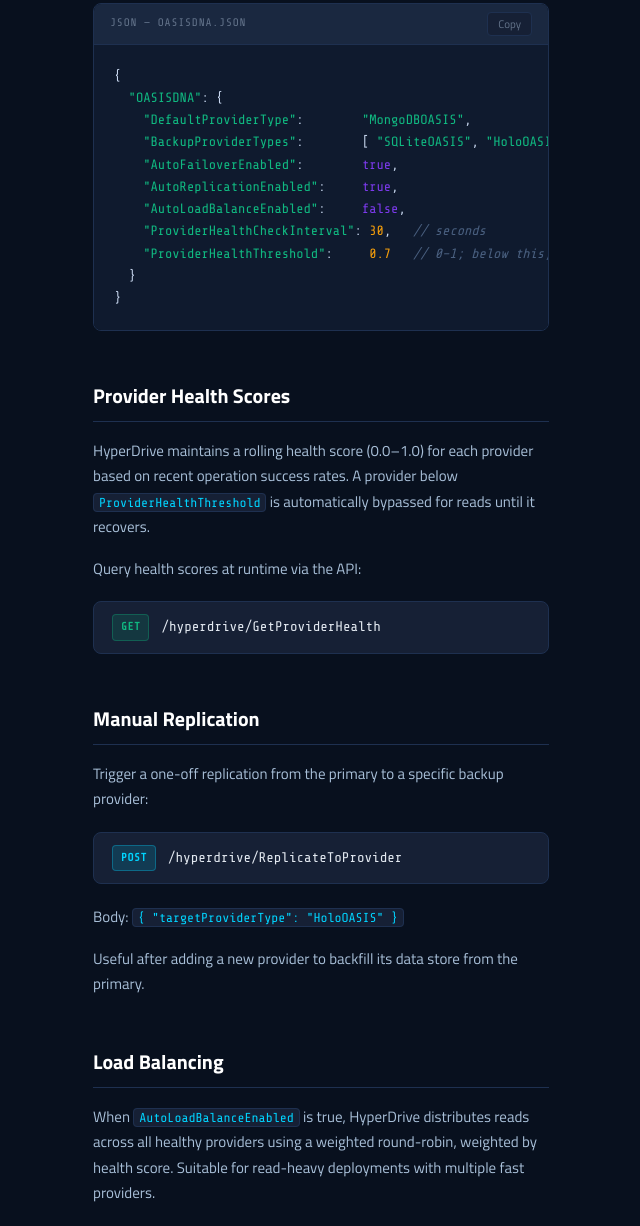
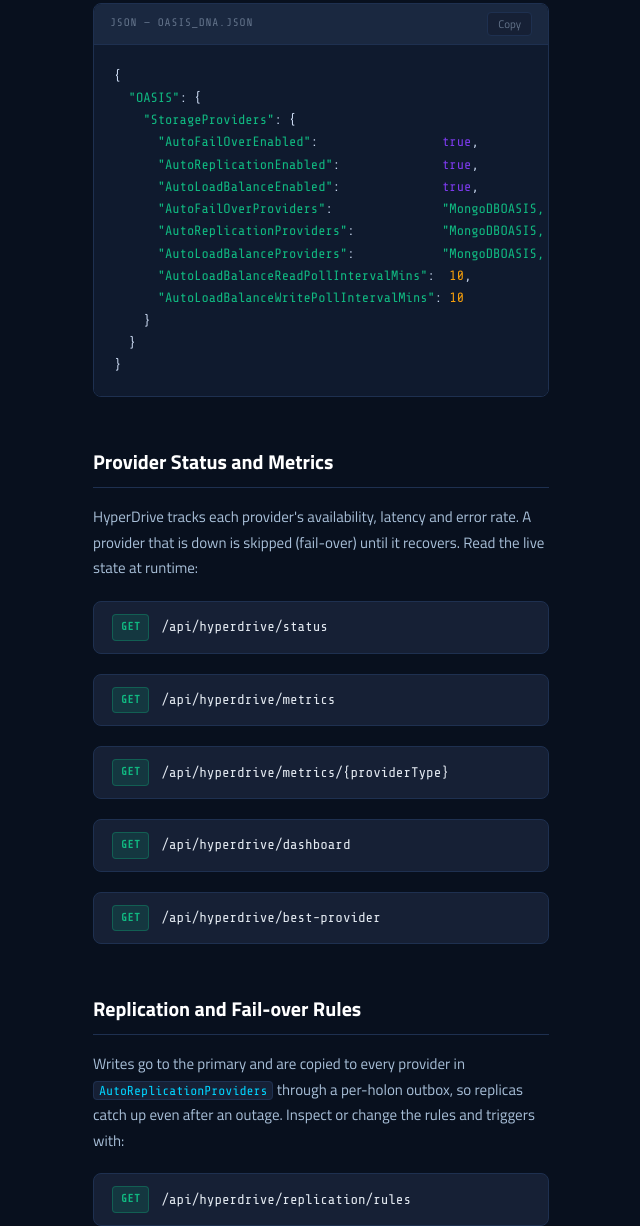
Before and after one commit to NextGenSoftwareUK/OASISDocsWebsite, a website: page providers/hyperdrive.html in a window 1280 px wide. Shown: the part 867-2093 px from the top of the page, without its empty margins (491-1131 px from the left). Drawn offline with nearby package versions, Linux system fonts and the light colour scheme.

Commit message:
Fix HyperDrive DNA keys and endpoints, SDK init samples, hosts and versions
- HyperDrive: real OASIS_DNA StorageProviders keys, real /api/hyperdrive
  status/metrics/rules endpoints, plain round-robin, outbox and replica set.
- WEB4 SDK: import { OASISClient }, api.web4 host, auth.login / setToken.
- WEB5 SDK: separate STARClient on api.starnet (it does not re-export WEB4).
- .NET 10, ONODE.Core casing, SQLLiteDBOASIS package name, api.web4 base URL.

```diff
--- a/providers/hyperdrive.html
+++ b/providers/hyperdrive.html
@@ -77,33 +77,41 @@
 
     <h2 id="configuration">Configuration</h2>
     <div class="code-block">
-      <div class="code-block-header"><span class="code-lang">json — OASISDNA.json</span><button class="copy-btn">Copy</button></div>
+      <div class="code-block-header"><span class="code-lang">json — OASIS_DNA.json</span><button class="copy-btn">Copy</button></div>
       <pre>{
-  <span class="str">"OASISDNA"</span>: {
-    <span class="str">"DefaultProviderType"</span>:        <span class="str">"MongoDBOASIS"</span>,
-    <span class="str">"BackupProviderTypes"</span>:        [ <span class="str">"SQLiteOASIS"</span>, <span class="str">"HoloOASIS"</span> ],
-    <span class="str">"AutoFailoverEnabled"</span>:        <span class="kw">true</span>,
-    <span class="str">"AutoReplicationEnabled"</span>:     <span class="kw">true</span>,
-    <span class="str">"AutoLoadBalanceEnabled"</span>:     <span class="kw">false</span>,
-    <span class="str">"ProviderHealthCheckInterval"</span>: <span class="num">30</span>,   <span class="cmt">// seconds</span>
-    <span class="str">"ProviderHealthThreshold"</span>:     <span class="num">0.7</span>   <span class="cmt">// 0–1; below this, provider is bypassed</span>
+  <span class="str">"OASIS"</span>: {
+    <span class="str">"StorageProviders"</span>: {
+      <span class="str">"AutoFailOverEnabled"</span>:                 <span class="kw">true</span>,
+      <span class="str">"AutoReplicationEnabled"</span>:              <span class="kw">true</span>,
+      <span class="str">"AutoLoadBalanceEnabled"</span>:              <span class="kw">true</span>,
+      <span class="str">"AutoFailOverProviders"</span>:               <span class="str">"MongoDBOASIS, SQLLiteDBOASIS, Neo4jOASIS"</span>,
+      <span class="str">"AutoReplicationProviders"</span>:            <span class="str">"MongoDBOASIS, SQLLiteDBOASIS, Neo4jOASIS"</span>,
+      <span class="str">"AutoLoadBalanceProviders"</span>:            <span class="str">"MongoDBOASIS, SQLLiteDBOASIS, Neo4jOASIS"</span>,
+      <span class="str">"AutoLoadBalanceReadPollIntervalMins"</span>:  <span class="num">10</span>,
+      <span class="str">"AutoLoadBalanceWritePollIntervalMins"</span>: <span class="num">10</span>
+    }
   }
 }</pre>
     </div>
 
-    <h2 id="health-scores">Provider Health Scores</h2>
-    <p>HyperDrive maintains a rolling health score (0.0–1.0) for each provider based on recent operation success rates. A provider below <code>ProviderHealthThreshold</code> is automatically bypassed for reads until it recovers.</p>
-    <p>Query health scores at runtime via the API:</p>
-    <div class="endpoint"><span class="method method-get">GET</span><span class="endpoint-path">/hyperdrive/GetProviderHealth</span></div>
+    <h2 id="health-scores">Provider Status and Metrics</h2>
+    <p>HyperDrive tracks each provider's availability, latency and error rate. A provider that is down is skipped (fail-over) until it recovers. Read the live state at runtime:</p>
+    <div class="endpoint"><span class="method method-get">GET</span><span class="endpoint-path">/api/hyperdrive/status</span></div>
+    <div class="endpoint"><span class="method method-get">GET</span><span class="endpoint-path">/api/hyperdrive/metrics</span></div>
+    <div class="endpoint"><span class="method method-get">GET</span><span class="endpoint-path">/api/hyperdrive/metrics/{providerType}</span></div>
+    <div class="endpoint"><span class="method method-get">GET</span><span class="endpoint-path">/api/hyperdrive/dashboard</span></div>
+    <div class="endpoint"><span class="method method-get">GET</span><span class="endpoint-path">/api/hyperdrive/best-provider</span></div>
 
-    <h2 id="manual-replication">Manual Replication</h2>
-    <p>Trigger a one-off replication from the primary to a specific backup provider:</p>
-    <div class="endpoint"><span class="method method-post">POST</span><span class="endpoint-path">/hyperdrive/ReplicateToProvider</span></div>
-    <p>Body: <code>{ "targetProviderType": "HoloOASIS" }</code></p>
-    <p>Useful after adding a new provider to backfill its data store from the primary.</p>
+    <h2 id="manual-replication">Replication and Fail-over Rules</h2>
+    <p>Writes go to the primary and are copied to every provider in <code>AutoReplicationProviders</code> through a per-holon outbox, so replicas catch up even after an outage. Inspect or change the rules and triggers with:</p>
+    <div class="endpoint"><span class="method method-get">GET</span><span class="endpoint-path">/api/hyperdrive/replication/rules</span></div>
+    <div class="endpoint"><span class="method method-get">GET</span><span class="endpoint-path">/api/hyperdrive/replication/triggers</span></div>
+    <div class="endpoint"><span class="method method-get">GET</span><span class="endpoint-path">/api/hyperdrive/failover/rules</span></div>
+    <div class="endpoint"><span class="method method-get">GET</span><span class="endpoint-path">/api/hyperdrive/failover/triggers</span></div>
+    <p>Quota and cost controls live under <code>/api/hyperdrive/quota/*</code> and <code>/api/hyperdrive/costs/*</code>. MongoDB must run as a replica set for HyperDrive's atomic writes.</p>
 
     <h2 id="load-balancing">Load Balancing</h2>
-    <p>When <code>AutoLoadBalanceEnabled</code> is true, HyperDrive distributes reads across all healthy providers using a weighted round-robin, weighted by health score. Suitable for read-heavy deployments with multiple fast providers.</p>
+    <p>When <code>AutoLoadBalanceEnabled</code> is true, HyperDrive spreads reads across the providers in <code>AutoLoadBalanceProviders</code> with a round-robin, skipping any that are down. Suitable for read-heavy deployments with multiple fast providers.</p>
 
     <div class="callout callout-warning">
       <div class="callout-icon">⚠️</div>
@@ -124,8 +132,8 @@
     <nav class="rail-nav">
       <a href="#how-it-works">How It Works</a>
       <a href="#configuration">Configuration</a>
-      <a href="#health-scores">Health Scores</a>
-      <a href="#manual-replication">Manual Replication</a>
+      <a href="#health-scores">Status &amp; Metrics</a>
+      <a href="#manual-replication">Replication Rules</a>
       <a href="#load-balancing">Load Balancing</a>
     </nav>
   </aside>
```
Also changed, not shown: providers/custom.html (+1 -1 lines), providers/onode.html (+1 -1 lines), reference/avatar.html (+1 -1 lines), sdks/dotnet.html (+3 -3 lines), sdks/web4-api.html (+8 -5 lines), sdks/web5-api.html (+2 -2 lines).
